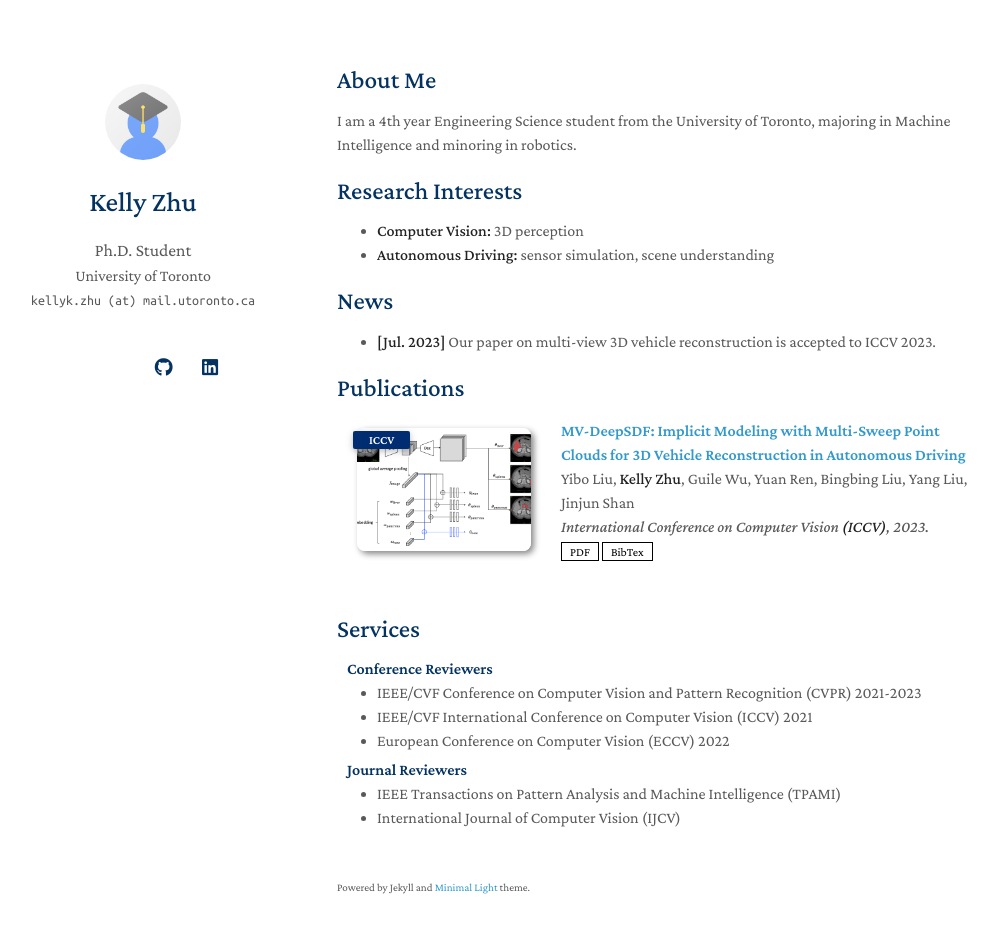
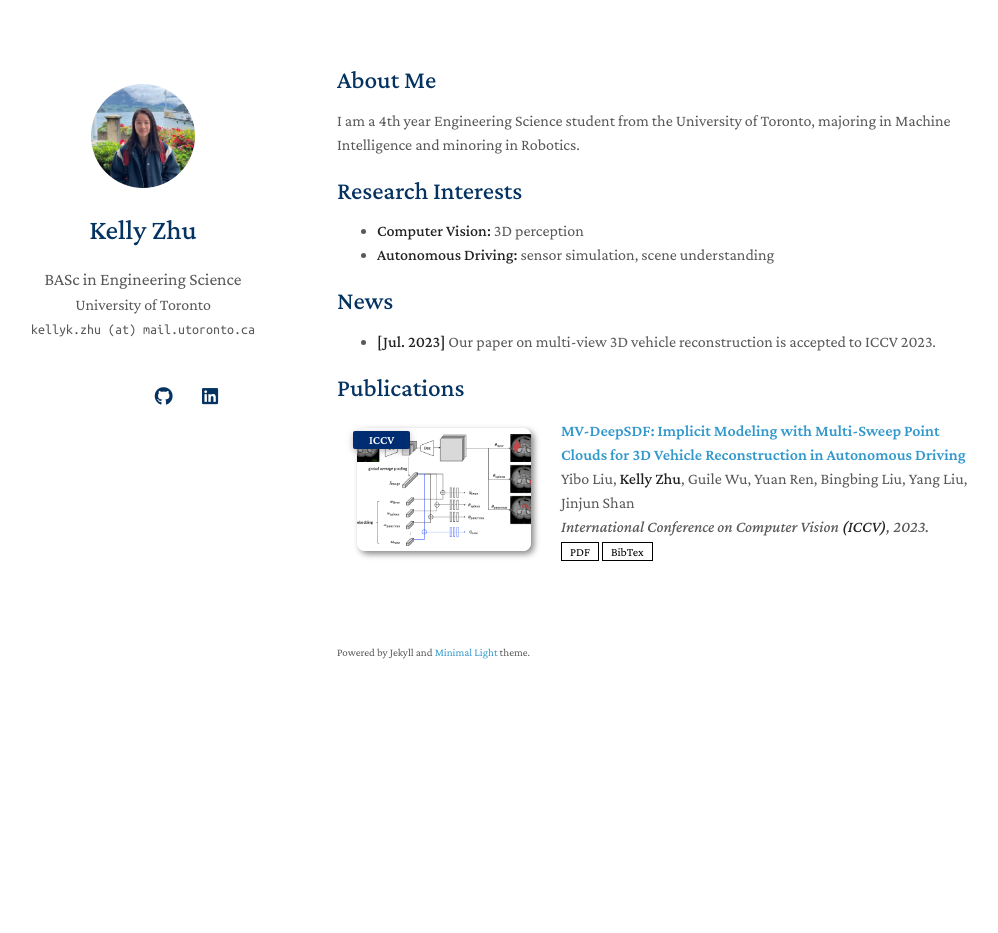
Before and after one commit to kellyzoo/kellyzoo.github.io, a Jekyll site: the page built from index.md, in a window 1280 px wide and 968 px high. Shown: the top 933 px of the window, without its empty margins (133-1131 px from the left). Built offline with Jekyll 4.4.1, drawn with Linux system fonts in a browser that asks for light colours; nearby versions of some CDN libraries; a style sheet for code colours, icons or effects is not loaded; our own code applies the rules of GitHub Pages for plain Markdown files.

Commit message:
basic updates

```diff
--- a/_config.yml
+++ b/_config.yml
@@ -1,6 +1,6 @@
 # Basic Information
 title: Kelly Zhu
-position: Ph.D. Student
+position: BASc in Engineering Science
 affiliation: University of Toronto
 email: kellyk.zhu (at) mail.utoronto.ca
 
@@ -15,7 +15,7 @@ canonical: https://minimal-light-theme.yliu.me/
 google_scholar: https://scholar.google.com/citations?user=4k-1QxAAAAAJ&hl=en&oi=sra
 cv_link: assets/files/curriculum_vitae.pdf
 github_link: https://github.com/kellyzoo
-linkedin: https://www.linkedin.com/kellyzhu-ca
+linkedin: https://www.linkedin.com/in/kellyzhu-ca
 # twitter: https://twitter.com/
 
 # Images (e.g., your profile picture and your website's favicon)
@@ -30,7 +30,7 @@ enable_footnote: true
 
 # Auto Dark Mode
 # You may use the option to disable the automatic dark theme
-auto_dark_mode: false
+auto_dark_mode: true
 
 # Font
 # You can use this option to choose between Serif or Sans Serif fonts.
--- a/index.md
+++ b/index.md
@@ -4,7 +4,7 @@ layout: homepage
 
 ## About Me
 
-I am a 4th year Engineering Science student from the University of Toronto, majoring in Machine Intelligence and minoring in robotics.
+I am a 4th year Engineering Science student from the University of Toronto, majoring in Machine Intelligence and minoring in Robotics.
 
 ## Research Interests
 
@@ -17,4 +17,4 @@ I am a 4th year Engineering Science student from the University of Toronto, majo
 
 {% include_relative _includes/publications.md %}
 
-{% include_relative _includes/services.md %}
+<!-- {% include_relative _includes/services.md %} -->
```
Also changed, not shown: assets/img/avatar.png, assets/img/avatar_old.png (added).
